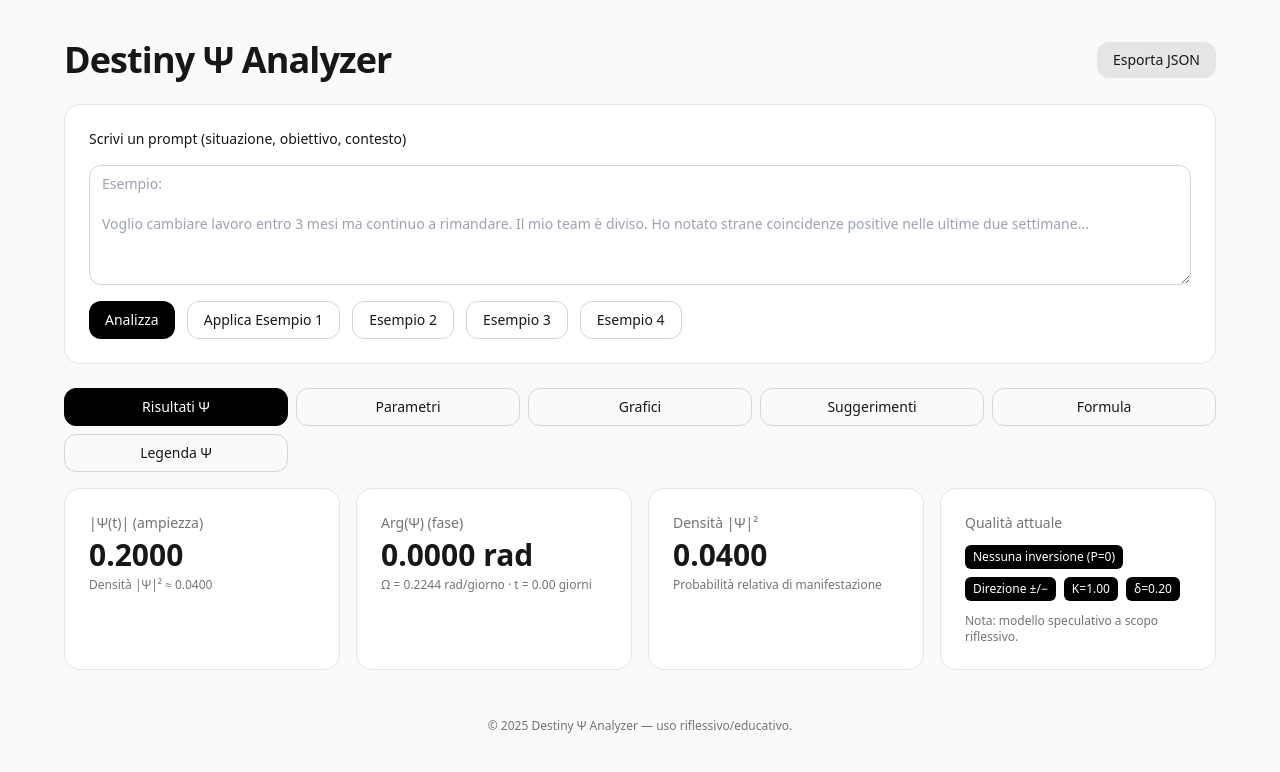
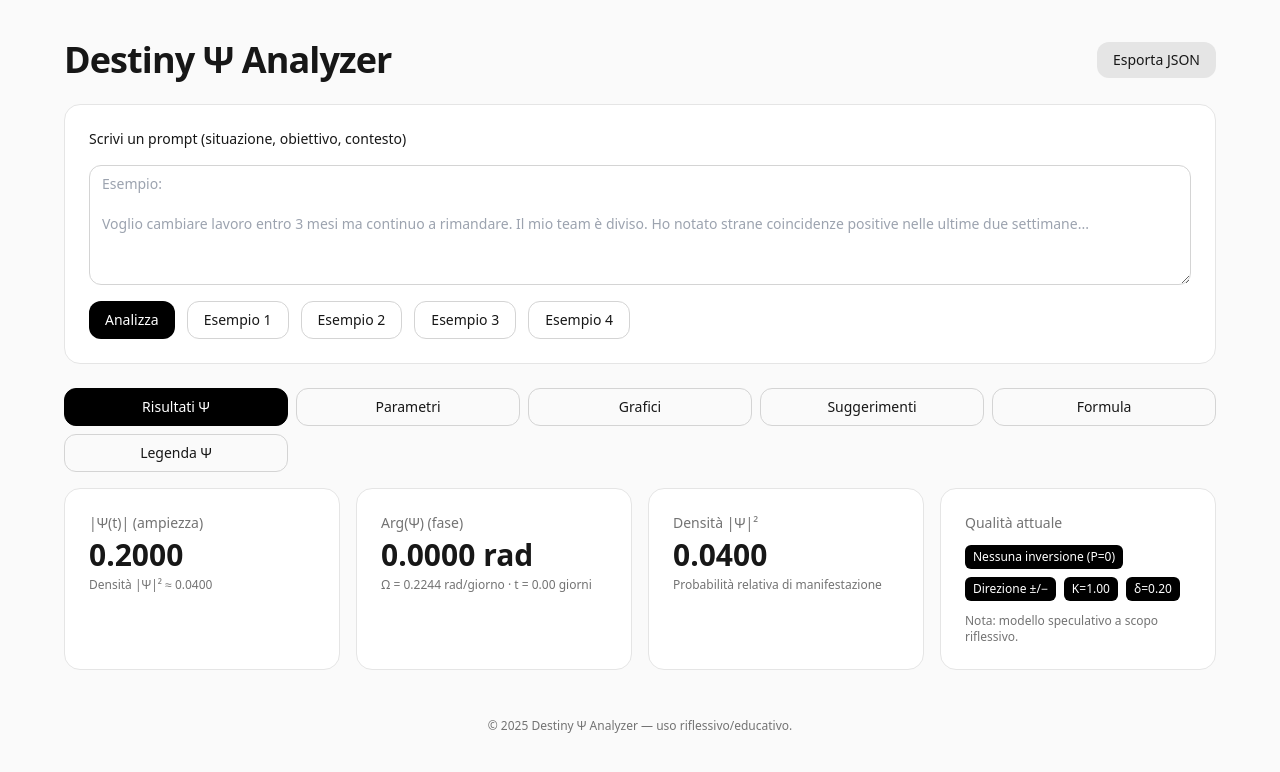
Before and after one commit to Hamico92/DestinyAnalyzer, a Next.js app: page / in a window 1280 px wide. Shown: the top 772 px of the page. Built offline with nearby package versions, Linux system fonts and the light colour scheme.

Commit message:
Change button label from 'Applica Esempio 1' to 'Esempio 1'

```diff
--- a/app/page.tsx
+++ b/app/page.tsx
@@ -180,7 +180,7 @@ export default function Page(){
             <Textarea value={prompt} onChange={e=>setPrompt(e.target.value)} placeholder={"Esempio:\n\nVoglio cambiare lavoro entro 3 mesi ma continuo a rimandare. Il mio team è diviso. Ho notato strane coincidenze positive nelle ultime due settimane..."} className="min-h-[120px]"/>
             <div className="flex flex-wrap gap-3">
               <Button onClick={handleAnalyze}>Analizza</Button>
-              <Button variant="outline" onClick={()=>applyPreset("Esempio 1 — Daniele & Sofia")}>Applica Esempio 1</Button>
+              <Button variant="outline" onClick={()=>applyPreset("Esempio 1 — Daniele & Sofia")}>Esempio 1</Button>
               <Button variant="outline" onClick={()=>applyPreset("Esempio 2 — Carriera (placeholder)")}>Esempio 2</Button>
               <Button variant="outline" onClick={()=>applyPreset("Esempio 3 — Startup (placeholder)")}>Esempio 3</Button>
               <Button variant="outline" onClick={()=>applyPreset("Esempio 4 — Benessere (placeholder)")}>Esempio 4</Button>
```
